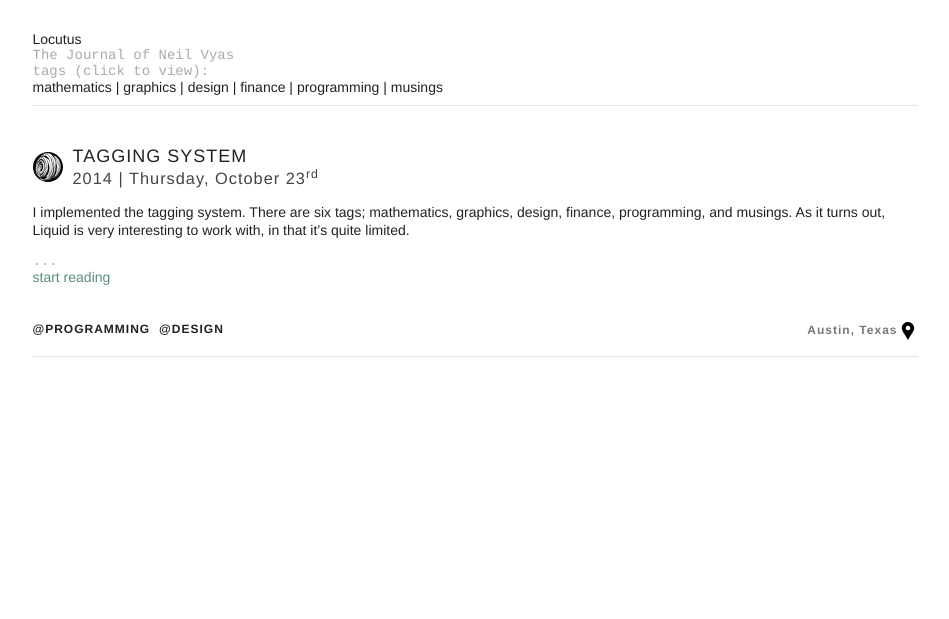
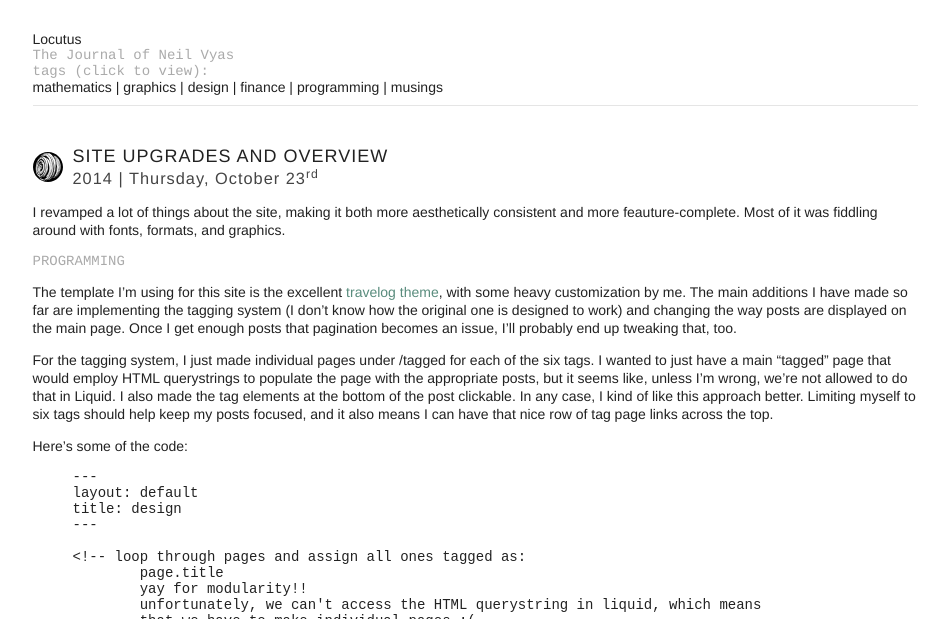
Before and after one commit to neilvyas/neilvyas.github.io, a Jekyll site: the page built from _posts/2014-10-23-tagging.markdown, in a window 1280 px wide, cut to the strip 19-638 px from the top of the page. Shown: the whole strip, without its empty margins (165-1114 px from the left). Built offline with Jekyll 4.4.1, drawn with Linux system fonts in a browser that asks for light colours; some of the changed text lies outside the part shown.

Commit message:
new post and further functionality tweaks

```diff
--- a/_includes/post.html
+++ b/_includes/post.html
@@ -12,7 +12,7 @@
     <div class="post-footer">
         <ul class="post-footer-tags">
             {% for tag in include.post.tags %}
-              <li class="post-footer-tag">@{{tag}}</li>
+              <li class="post-footer-tag">@<a href=/tagged/{{tag}}>{{tag}}</a></li>
             {% endfor %}
         </ul>
         <a href="https://www.google.com/maps/search/{{ include.post.location }}" target="_blank" class="post-footer-location">{{ include.post.location }}</a>
--- a/_posts/2014-10-21-beginnings.markdown
+++ b/_posts/2014-10-21-beginnings.markdown
@@ -2,9 +2,9 @@
 layout: post
 title:  "Beginnings"
 date:   2014-10-21 23:46:00
-categories: general
+categories: posts
 location: Austin, Texas
-tags: design
+tags: design musings
 ---
 
 Hello, World!
--- a/_posts/2014-10-22-favicon.markdown
+++ b/_posts/2014-10-22-favicon.markdown
@@ -4,7 +4,7 @@ title:  "Favicon Stuff"
 date:   2014-10-22 14:27:00
 categories: posts
 location: Austin, Texas
-tags: graphics mathematics
+tags: graphics mathematics design
 ---
 
 Today, in addition to messing with my custom apex domain name (that's an ongoing struggle, and I'll post about that when I'm satisfied with it), I also created a favicon for the site. It actually represents some interesting math, which I'll also try to explain.
@@ -14,7 +14,7 @@ The original image is of the julia set of a third-degree polynomial with one qua
 
 <!--preview-->
 
-A function has a fixed point attractor if repeated iterations of that function converge to a point. For example, if you repeatedly iterate cos(), you'll see the values converging to approximately 0.72. I think this is one of the coolest things I've come across in mathematics, and it is surprisingly fundamental. Fixed-point theorems pop up all over the place, especially topology and function analysis, like the [Banach Fixed-Point Theorem](http://en.wikipedia.org/wiki/Banach_fixed-point_theorem).
+A function has a fixed point attractor if repeated iterations of that function converge to a point. For example, if you repeatedly iterate cos(), you'll see the values converging to approximately 0.72. I think this is one of the coolest things I've come across in mathematics, and it is surprisingly fundamental. Fixed-point theorems pop up all over the place, especially topology and functional analysis, like the [Banach Fixed-Point Theorem](http://en.wikipedia.org/wiki/Banach_fixed-point_theorem).
 
 {% highlight hs %}
 --haskell
--- a/_posts/2014-10-23-tagging.markdown
+++ b/_posts/2014-10-23-tagging.markdown
@@ -1,12 +1,47 @@
 ---
 layout: post
-title:  "Tagging System"
-date:   2014-10-23 01:04:00
+title:  "Site Upgrades and Overview"
+date:   2014-10-23 16:30:00
 categories: posts
 location: Austin, Texas
 tags: programming design
 ---
 
-I implemented the tagging system. There are six tags; mathematics, graphics, design, finance, programming, and musings. As it turns out, Liquid is very interesting to work with, in that it's quite limited.
+I revamped a lot of things about the site, making it both more aesthetically consistent and more feauture-complete. Most of it was fiddling around with fonts, formats, and graphics.
 
 <!--preview-->
+
+##PROGRAMMING
+The template I'm using for this site is the excellent [travelog theme](https://github.com/rowanoulton/travelog-theme), with some heavy customization by me. The main additions I have made so far are implementing the tagging system (I don't know how the original one is designed to work) and changing the way posts are displayed on the main page. Once I get enough posts that pagination becomes an issue, I'll probably end up tweaking that, too.
+
+For the tagging system, I just made individual pages under /tagged for each of the six tags. I wanted to just have a main "tagged" page that would employ HTML querystrings to populate the page with the appropriate posts, but it seems like, unless I'm wrong, we're not allowed to do that in Liquid. I also made the tag elements at the bottom of the post clickable. In any case, I kind of like this approach better. Limiting myself to six tags should help keep my posts focused, and it also means I can have that nice row of tag page links across the top.
+
+Here's some of the code:
+
+{% highlight liquid %}
+---
+layout: default
+title: design
+---
+
+<!-- loop through pages and assign all ones tagged as:
+	page.title
+	yay for modularity!!
+	unfortunately, we can't access the HTML querystring in liquid, which means
+	that we have to make individual pages :(
+	-->
+{% for post in site.posts %}
+  {% if post.tags contains {{page.title}} %}
+  	{% include post.html post=post content=post-excerpt %}
+  {% else %}
+  {% endif %}
+{% endfor %}
+{% endhighlight %}
+
+As is evident, it's a pretty simple implementation. The tags are specified in each post's YAML front matter (the stuff between the triple dashes, at the top).
+
+I also changed the way posts are displayed on the front page. The default is to display the full post, which isn't really suited to this website, since it contains (will contain!) so many longform, image heavy posts. Therefore, I altered the builtin "excerpt" method inside jekyll, and have the front page consist of the excerpt and a link to continue reading. For some reason, this link also appears at the bottom of the full post. I'll fix that at some point.
+
+##DESIGN AND GRAPHICS
+
+All of my small icons are SVG files. If you don't already know what vector graphics are and why they're amazing, see [this post]({% post_url 2014-10-22-favicon %}). I used many of the same methods to get these graphics ready for production. The nice thing about vector file formats is that they're easily edited in plain text, so I was able to size them just right for my site. I also had to learn to use Inkscape, which included learning how to run Inkscape on OSX... which amounts to black magic through the GUI. I ended up caving and just using the "open <path to inkscape.app>" route, which I reccommend if you're experiencing problems. The location and mail icons are sourced from [here](http://www.flaticon.com/), again with some modifications by me.
--- a/_sass/_layout.scss
+++ b/_sass/_layout.scss
@@ -2,7 +2,7 @@
     background-image: url(/img/banner.jpg);
     background-size: cover;
     width: 100%;
-    height: 10px;
+    height: 15px;
     position: absolute;
     top: 0;
     left: 0;
```
